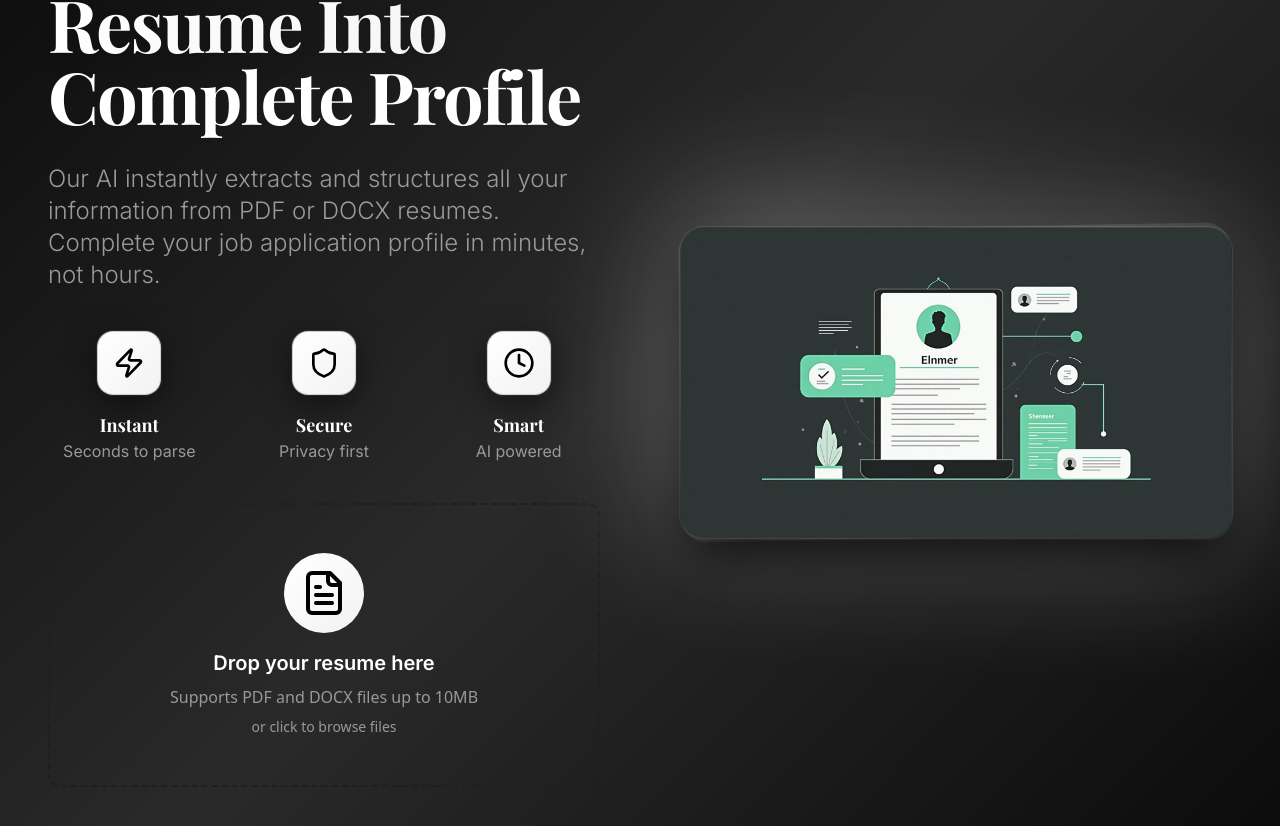
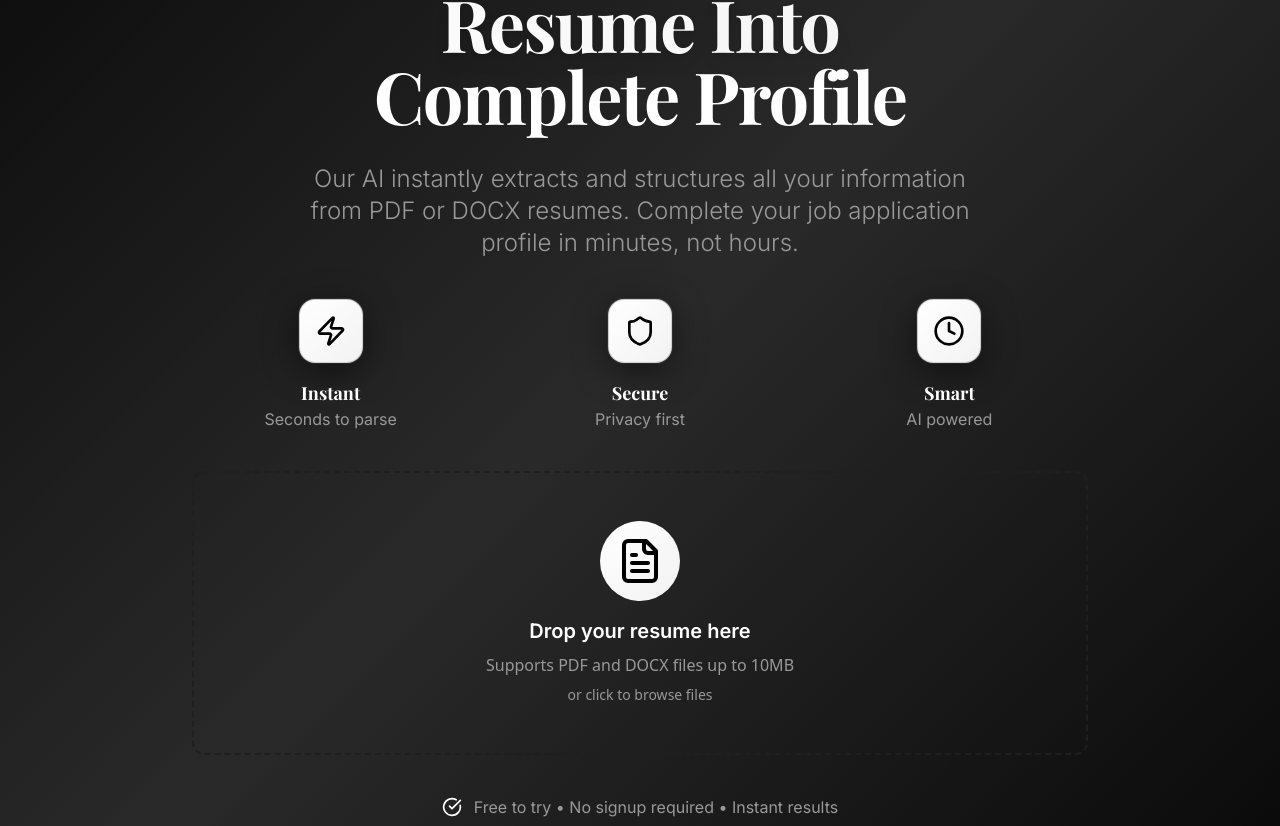
Before and after one commit to shipitmaddy/resume-parse-pro, a React (Vite) app: page / in a window 1280 px wide. Shown: the part 254-1080 px from the top of the page. Built offline with nearby package versions, Linux system fonts and the light colour scheme.

Commit message:
Remove hero image
Remove the hero image from the landing page.

```diff
--- a/src/components/hero-section.tsx
+++ b/src/components/hero-section.tsx
@@ -1,6 +1,5 @@
 import { Button } from "@/components/ui/button";
 import { UploadZone } from "@/components/ui/upload-zone";
-import heroImage from "@/assets/hero-image.jpg";
 import { CheckCircle, Zap, Shield, Clock } from "lucide-react";
 import { useState } from "react";
 import { useNavigate } from "react-router-dom";
@@ -48,8 +47,8 @@ export const HeroSection = () => {
 
       {/* Hero Content */}
       <div className="relative z-10 container mx-auto px-4 sm:px-6 lg:px-12 pt-12 sm:pt-20 pb-20 sm:pb-32">
-        <div className="grid lg:grid-cols-2 gap-12 lg:gap-20 items-center">
-          {/* Left Column - Content */}
+        <div className="max-w-4xl mx-auto text-center">
+          {/* Hero Content */}
           <div className="space-y-8 sm:space-y-10 animate-fade-in-up">
             <div className="space-y-6 sm:space-y-8">
               <h1 className="text-5xl sm:text-6xl lg:text-7xl font-bold font-playfair leading-[1.1] tracking-tight">
@@ -59,7 +58,7 @@ export const HeroSection = () => {
                 </span>
                 <span className="block text-foreground">Complete Profile</span>
               </h1>
-              <p className="text-xl sm:text-2xl text-muted-foreground leading-relaxed font-inter font-light max-w-xl">
+              <p className="text-xl sm:text-2xl text-muted-foreground leading-relaxed font-inter font-light max-w-2xl mx-auto">
                 Our AI instantly extracts and structures all your information from PDF or DOCX resumes.
                 Complete your job application profile in minutes, not hours.
               </p>
@@ -93,21 +92,10 @@ export const HeroSection = () => {
             {/* Upload Zone */}
             <UploadZone onFileSelect={handleFileSelect} isUploading={isUploading} />
 
-            <div className="flex items-center space-x-3 text-muted-foreground font-inter">
+            <div className="flex items-center justify-center space-x-3 text-muted-foreground font-inter">
               <CheckCircle className="h-5 w-5 text-accent" />
               <span className="text-base">Free to try • No signup required • Instant results</span>
             </div>
-          </div>
-
-          {/* Right Column - Hero Image */}
-          <div className="relative order-first lg:order-last animate-float">
-            <div className="absolute inset-0 bg-gradient-accent rounded-3xl blur-3xl opacity-30 transform rotate-3 scale-105"></div>
-            <div className="absolute inset-0 bg-gradient-shine rounded-3xl opacity-40 transform -rotate-1"></div>
-            <img
-              src={heroImage}
-              alt="Resume parsing visualization showcasing AI-powered document analysis"
-              className="relative rounded-3xl shadow-premium w-full h-auto border border-border/30"
-            />
           </div>
         </div>
       </div>
```
